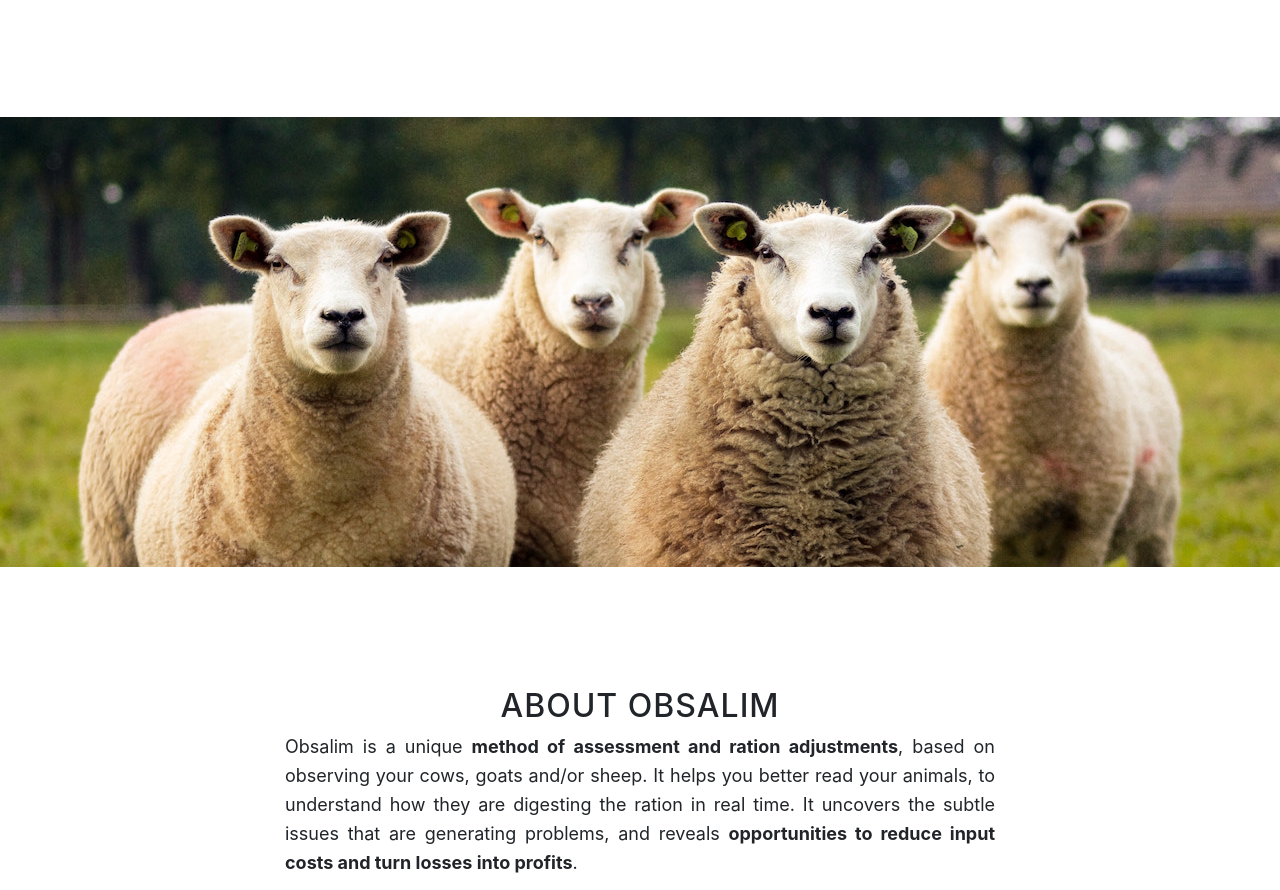
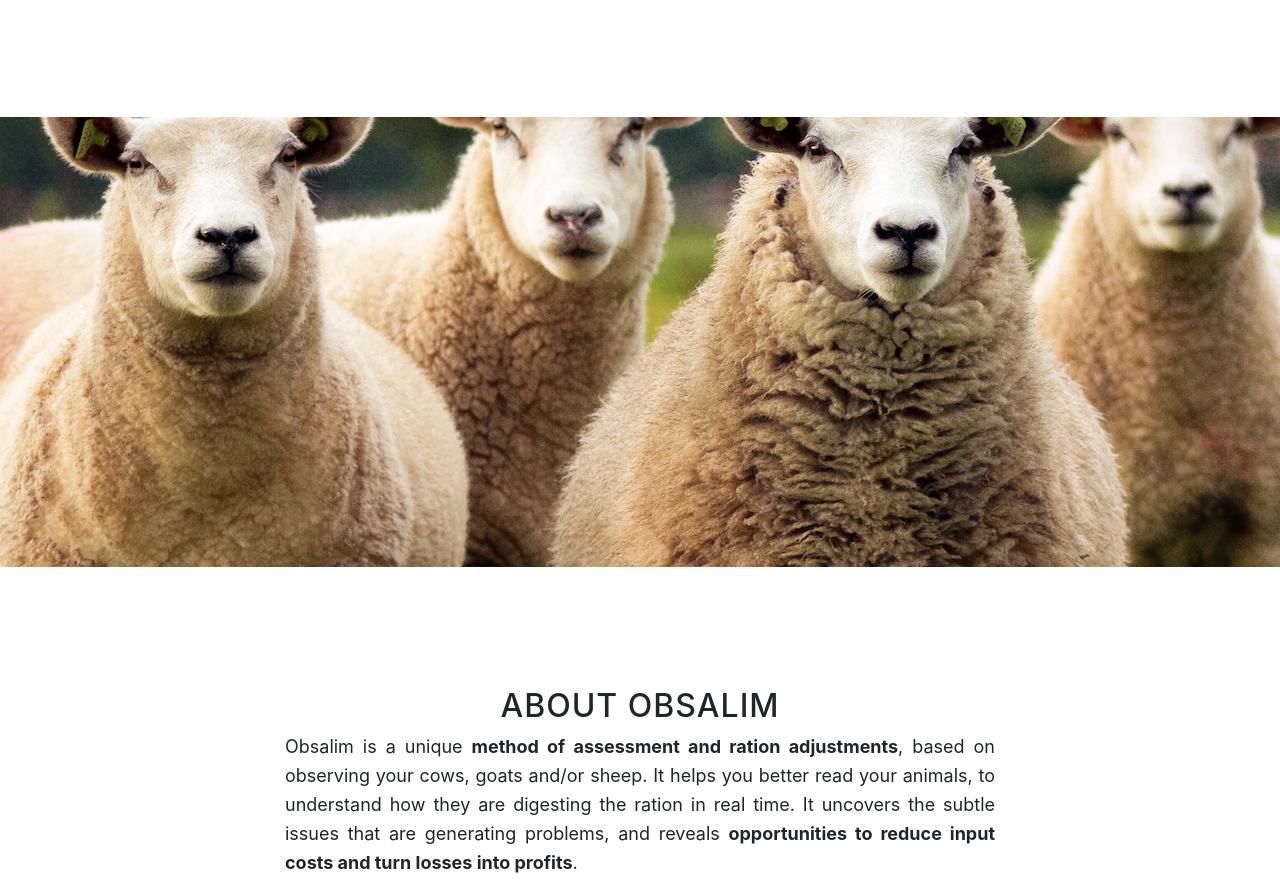
Before and after one commit to jonasdebeukelaer/rumihealth, a website with bundled scripts: page index.html in a window 1280 px wide. Shown: the part 1363-2253 px from the top of the page. Built offline with nearby package versions, Linux system fonts and the light colour scheme.

Commit message:
bigger sheep img

```diff
--- a/scss/rumi.scss
+++ b/scss/rumi.scss
@@ -270,7 +270,7 @@
 }
 
 .photo-section {
-  background: url('../img/judith-prins-sheep.jpg') no-repeat bottom center scroll;
+  background: url('../img/judith-prins-sheep.jpeg') no-repeat bottom center scroll;
   height: 300px;
 
   @media(min-width: 1199px) {
```
Also changed, not shown: css/rumi.css, css/rumi.min.css, img/judith-prins-sheep.jpeg (added), img/judith-prins-sheep.jpg (deleted).
